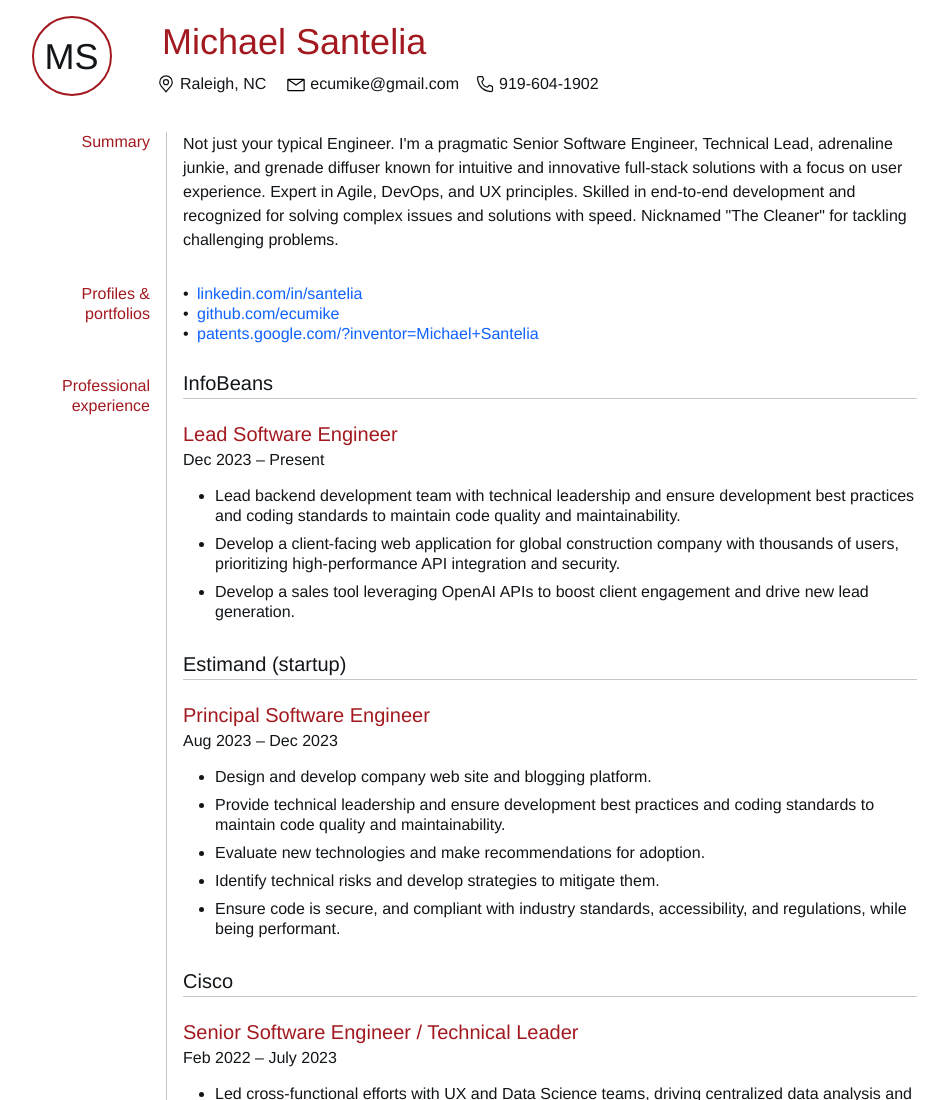
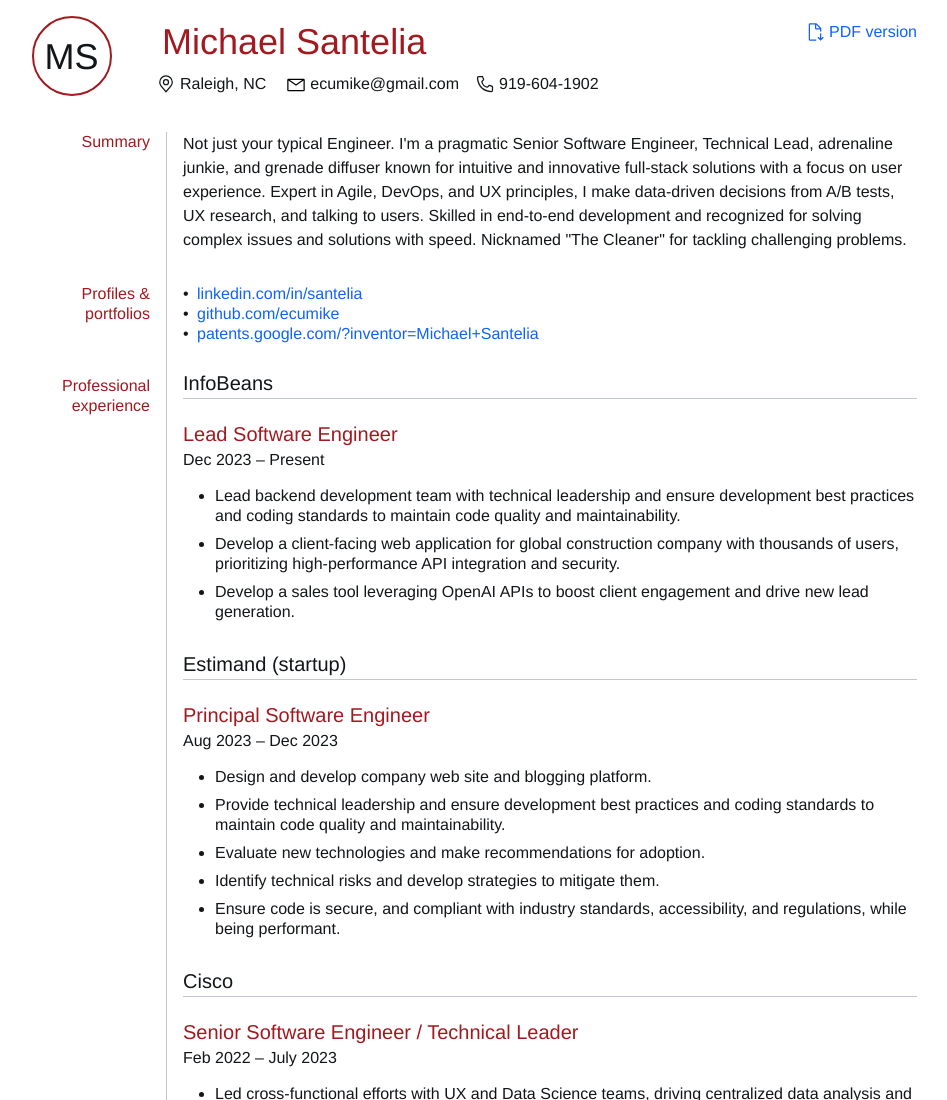
Before and after one commit to ecumike/resume, a plain HTML site: page index.html in a window 1280 px wide. Shown: the top 1100 px of the page, without its empty margins (23-970 px from the left). Drawn offline with Linux system fonts and the light colour scheme.

Commit message:
Update: Intro tweak and file name change

```diff
--- a/index.html
+++ b/index.html
@@ -27,7 +27,7 @@
 					<div class="flex justify-between">
 						<div class="name mt3 f2" style="margin-left: -5px;">Michael Santelia</div>
 						<div>
-							<a href="Resume - Michael Santelia.pdf" target="blank" class="bl-current-color dn items-center">
+							<a href="Michael Santelia - Resume.pdf" target="blank" class="bl-current-color flex items-center">
 								<svg class="icon" xmlns="http://www.w3.org/2000/svg" width="32" height="32" viewBox="0 0 32 32"><defs><style>.cls-1{fill:none;}</style></defs><title>document--download</title><polygon points="30 25 28.586 23.586 26 26.172 26 18 24 18 24 26.172 21.414 23.586 20 25 25 30 30 25"/><path d="M18,28H8V4h8v6a2.0058,2.0058,0,0,0,2,2h6v3l2,0V10a.9092.9092,0,0,0-.3-.7l-7-7A.9087.9087,0,0,0,18,2H8A2.0058,2.0058,0,0,0,6,4V28a2.0058,2.0058,0,0,0,2,2H18ZM18,4.4,23.6,10H18Z"/><rect class="cls-1" width="32" height="32"/></svg>
 								<span class="ml1">PDF version</span>
 							</a>
@@ -58,7 +58,7 @@
 			<div class="section summary flex">
 				<div class="left-col">Summary</div>
 				<div class="right-col">
-					Not just your typical Engineer. I'm a pragmatic Senior Software Engineer, Technical Lead, adrenaline junkie, and grenade diffuser known for intuitive and innovative full-stack solutions with a focus on user experience. Expert in Agile, DevOps, and UX principles. Skilled in end-to-end development and recognized for solving complex issues and solutions with speed. Nicknamed "The Cleaner" for tackling challenging problems.
+					Not just your typical Engineer. I'm a pragmatic Senior Software Engineer, Technical Lead, adrenaline junkie, and grenade diffuser known for intuitive and innovative full-stack solutions with a focus on user experience. Expert in Agile, DevOps, and UX principles, I make data-driven decisions from A/B tests, UX research, and talking to users. Skilled in end-to-end development and recognized for solving complex issues and solutions with speed. Nicknamed "The Cleaner" for tackling challenging problems.
 				</div>
 			</div>
 
```
Also changed, not shown: 2 other files.
